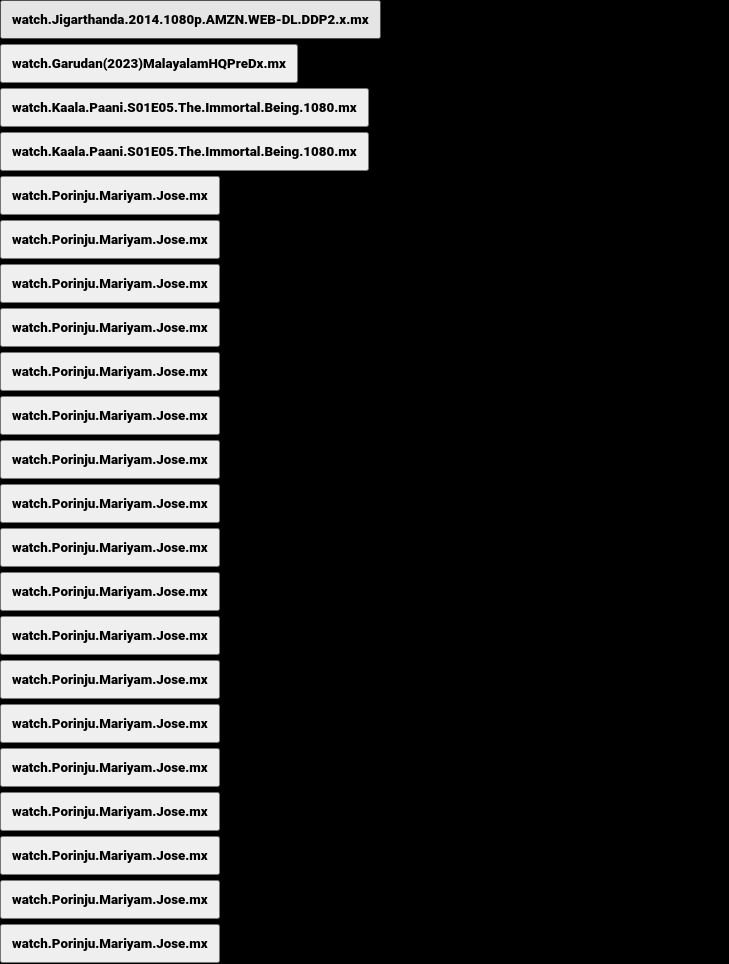
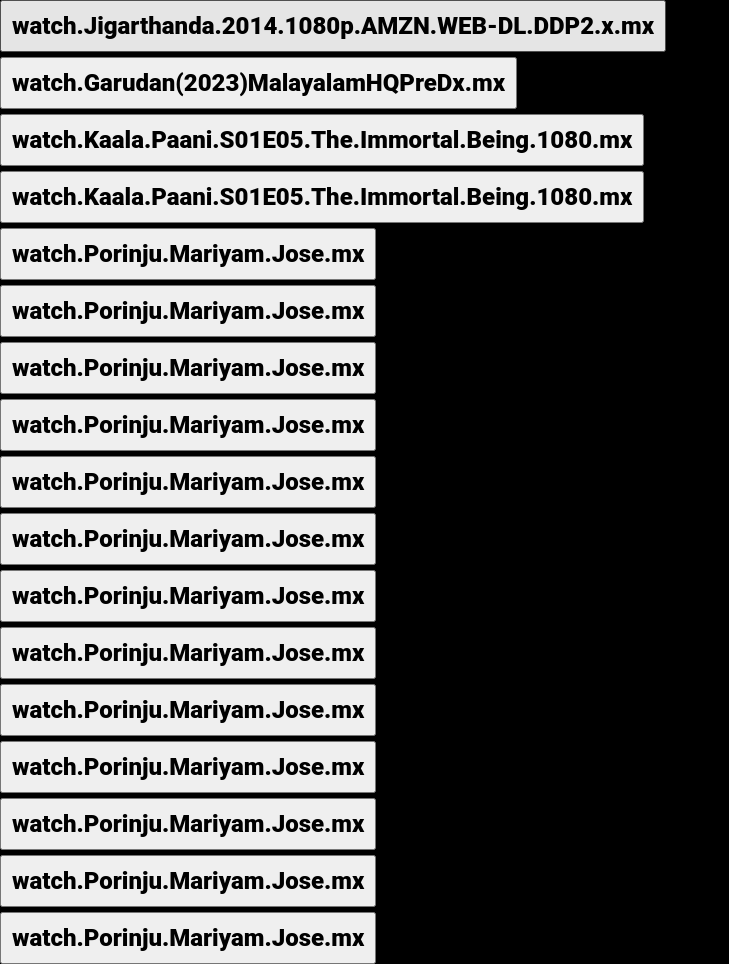
Before and after one commit to samshine1212/HOME, a plain HTML site: page index.html in a window 1280 px wide. Shown: the top 964 px of the page, without its empty margins (0-729 px from the left). Drawn offline with Linux system fonts and the light colour scheme.

Commit message:
Update index.html

```diff
--- a/index.html
+++ b/index.html
@@ -2,7 +2,7 @@
 <html lang="en">
 <head>
   <meta charset="UTF-8">
-  <meta name="viewport" content="width=device-width, initial-scale=20.0">
+  <meta name="viewport" content="width=device-width, initial-scale=1.0">
   <title>Copy Text Example</title>
   <link href="https://fonts.googleapis.com/css2?family=Roboto:wght@900&display=swap" rel="stylesheet">
   <style>
@@ -20,8 +20,10 @@
       font-family: 'Roboto Black', Arial, sans-serif;
       font-weight: bold;
       margin-bottom: 5px;
+      font-size: 24px;
       white-space: nowrap; /* Prevent text from wrapping to the next line */
       display: block; /* Display each button on a new line */
+
     }
   </style>
 </head>
```
